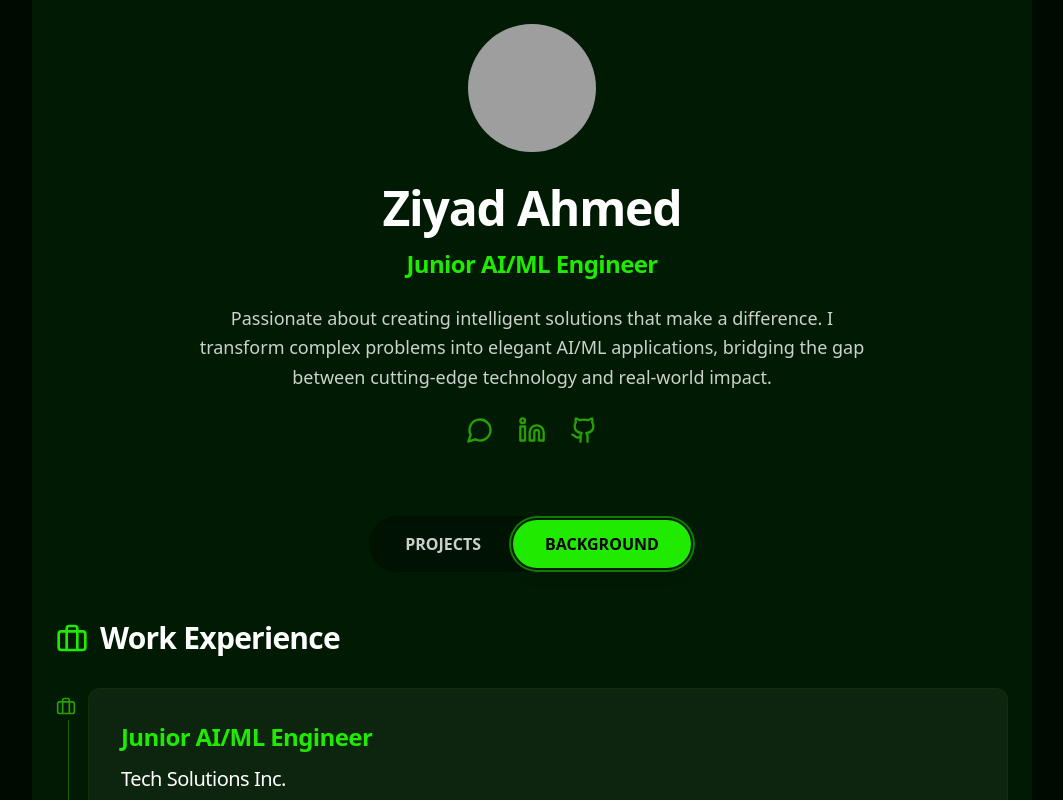
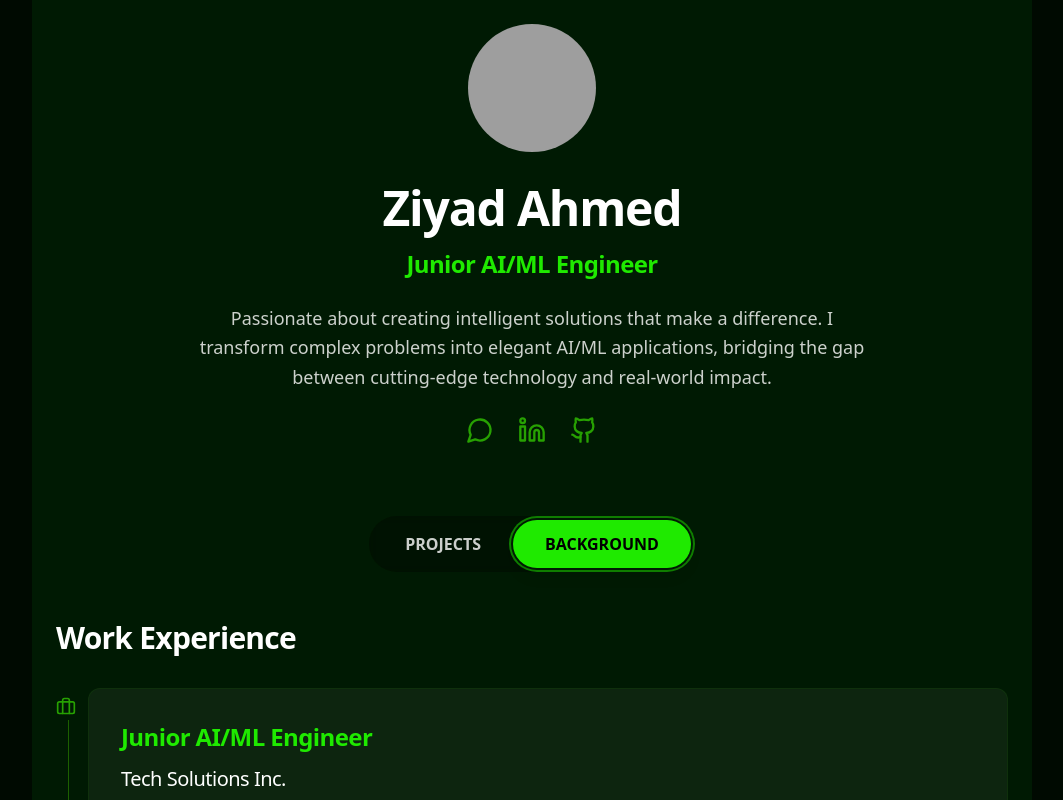
Before and after one commit to ziyadalawami/portfoli, a React (Vite) app: page / in a window 1280 px wide. Both pictures are taken after a click on the button "BACKGROUND". Shown: the top 800 px of the page, without its empty margins (108-1171 px from the left). Built offline with nearby package versions, Linux system fonts and the light colour scheme; grey boxes are pictures that could not be loaded.

Commit message:
Remove Icons from Section Headings

```diff
--- a/src/components/AboutTab.tsx
+++ b/src/components/AboutTab.tsx
@@ -28,8 +28,7 @@ const AboutTab = () => {
     <div className="space-y-8">
       {/* Experience Section */}
       <div>
-        <h3 className="text-3xl font-bold text-white mb-8 flex items-center">
-          <Briefcase className="mr-3 text-[#1fea00]" size={32} />
+        <h3 className="text-3xl font-bold text-white mb-8">
           Work Experience
         </h3>
         <div className="space-y-6">
@@ -59,8 +58,7 @@ const AboutTab = () => {
 
       {/* Education Section */}
       <div>
-        <h3 className="text-3xl font-bold text-white mb-8 flex items-center">
-          <GraduationCap className="mr-3 text-[#1fea00]" size={32} />
+        <h3 className="text-3xl font-bold text-white mb-8">
           Education
         </h3>
         <div className="space-y-6">
```
